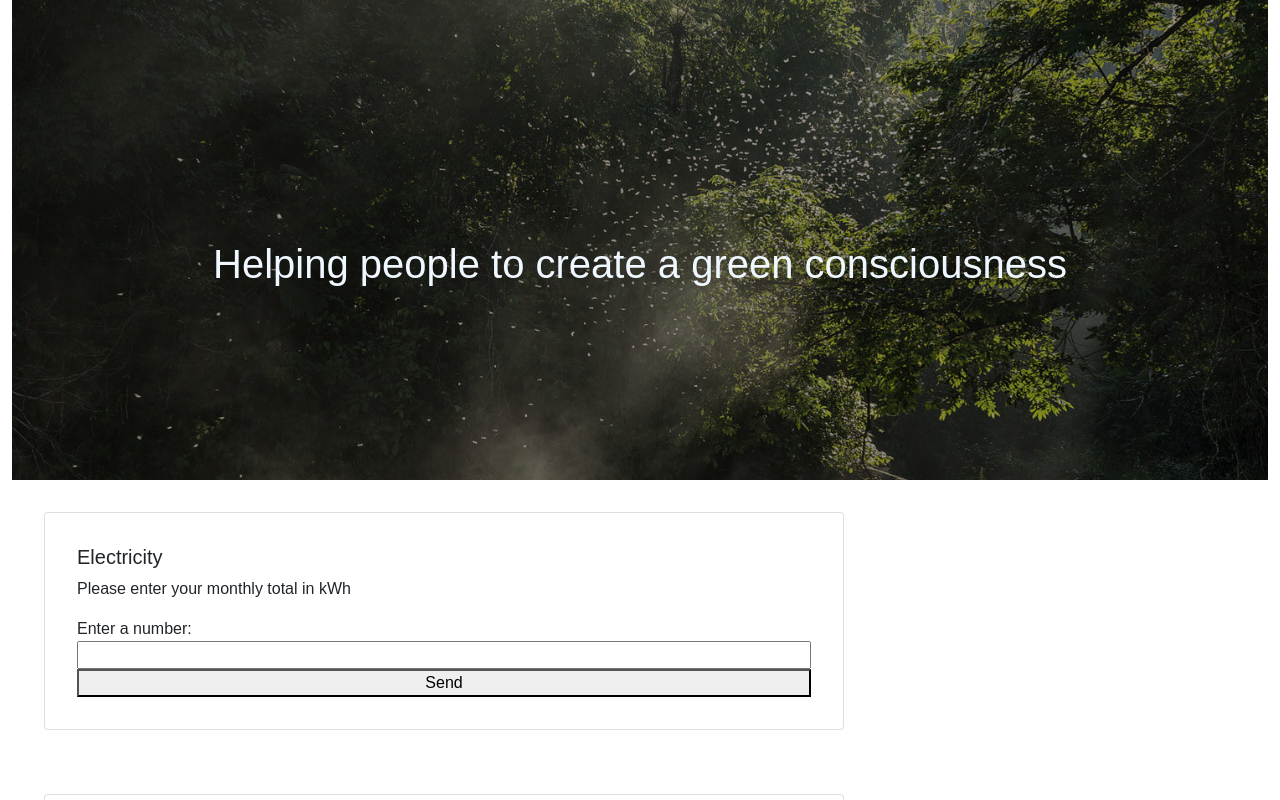
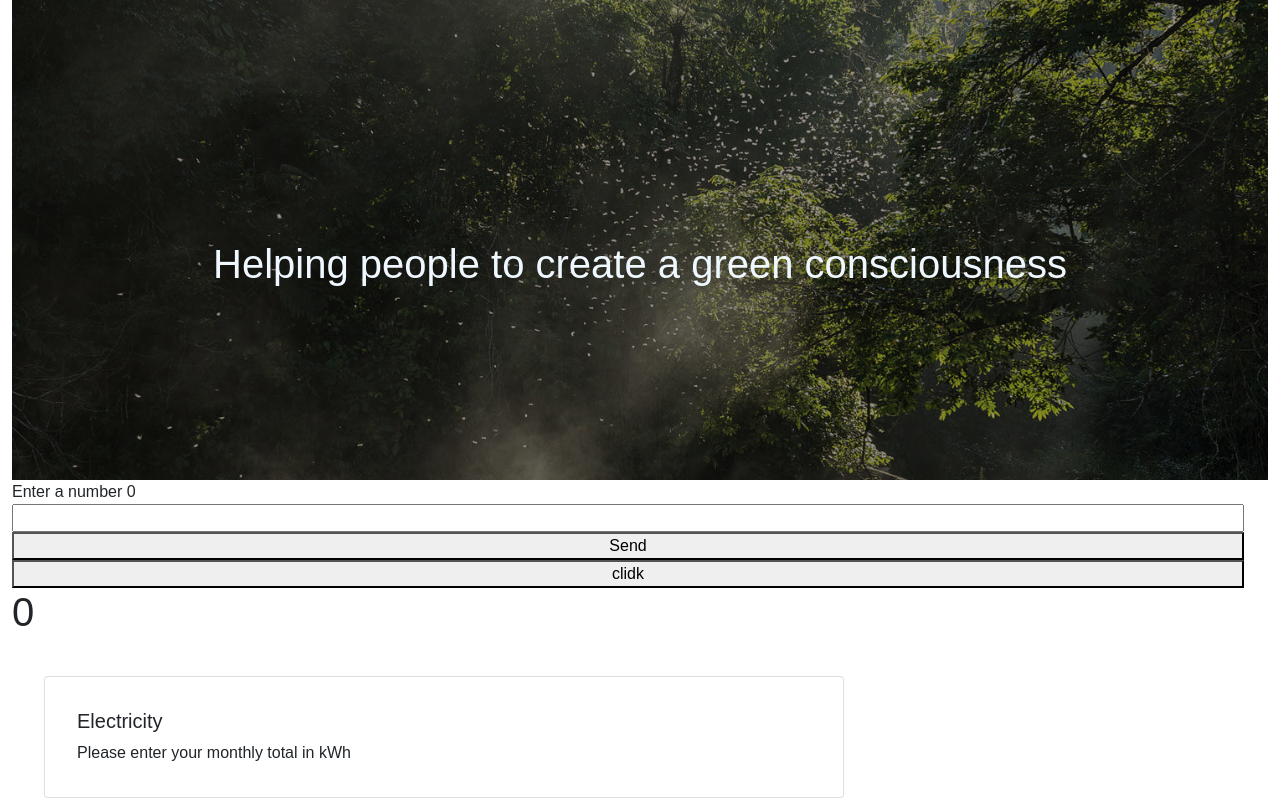
Before and after one commit to viniciussrusso/co2--final, a React (Create React App) app: page / in a window 1280 px wide. Shown: the top 800 px of the page. Built offline with nearby package versions, Linux system fonts and the light colour scheme; no server answers.

Commit message:
another-to-input   child-parent-communication

```diff
--- a/src/App.js
+++ b/src/App.js
@@ -2,17 +2,21 @@ import Cards from "./components/Cards/Cards";
 import Header from "./components/Header/Header";
 import "bootstrap/dist/css/bootstrap.min.css";
 import { Col, Container, Row } from "react-bootstrap";
+import InputBar from "./components/Input/InputBar";
+import { Another } from "./components/Input/Another";
 
-function App() {
+function App(props) {
   return (
     <Container fluid>
       <Header className="header-s" />
       <Row>
+        <InputBar></InputBar>
         <Col>
           <Cards
             cardTitle={"Electricity"}
             text={"Please enter your monthly total in kWh"}
-          ></Cards>
+          />
+          <Another></Another>
         </Col>
         <Col>
           <Cards />
--- a/src/components/Cards/Cards.jsx
+++ b/src/components/Cards/Cards.jsx
@@ -10,7 +10,6 @@ const Cards = ({ cardTitle, text }) => {
         <Card.Body>
           <Card.Title>{cardTitle}</Card.Title>
           <Card.Text>{text}</Card.Text>
-          <InputBar />
         </Card.Body>
       </Card>
     </>
--- a/src/components/Input/Another.jsx
+++ b/src/components/Input/Another.jsx
@@ -1,9 +1,9 @@
 import { useState } from "react";
+import InputBar from "./InputBar";
 
 export function Another(props) {
   const [eletricity, setEletricity] = useState();
-  console.log(props.userInput);
-  console.log("eletricidade" + eletricity);
+  //console.log("eletricidade" + eletricity);
 
   //Eletricity
 
@@ -36,6 +36,12 @@ export function Another(props) {
     setEletricity(res2);
   }
   api1();
+
+  return (
+    <>
+      <button onClick={() => props.changeRes(eletricity)}>clidk </button>
+    </>
+  );
 }
 
 export default Another;
--- a/src/components/Input/InputBar.jsx
+++ b/src/components/Input/InputBar.jsx
@@ -1,10 +1,12 @@
 import { useState } from "react";
 import Another from "./Another";
-import Another2 from "./Another2";
-import { Card } from "react-bootstrap";
 
-const InputBar = (props) => {
+const InputBar = () => {
   const [userInput, setUserInput] = useState("");
+  const [resu, setResu] = useState(0);
+
+  console.log(userInput);
+  console.log();
 
   const handleSubmit = (evt) => {
     evt.preventDefault();
@@ -13,7 +15,7 @@ const InputBar = (props) => {
   return (
     <>
       <form onSubmit={handleSubmit}>
-        <label>Enter a number:</label>
+        <label>Enter a number {resu}</label>
         <input
           type="text"
           value={userInput}
@@ -21,8 +23,8 @@ const InputBar = (props) => {
         />
         <button type="submit">Send</button>
 
-        <Another userInput={userInput} />
-        <Another2 userInput={userInput} />
+        <Another userInput={userInput} changeRes={(resu) => setResu(resu)} />
+        <h1>{resu}</h1>
       </form>
     </>
   );
```
